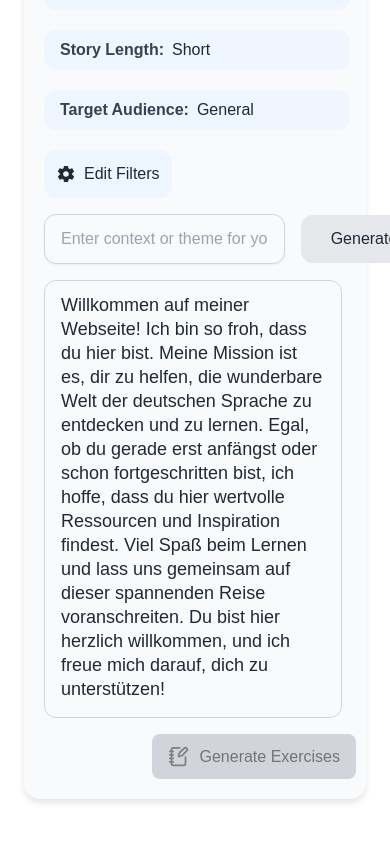
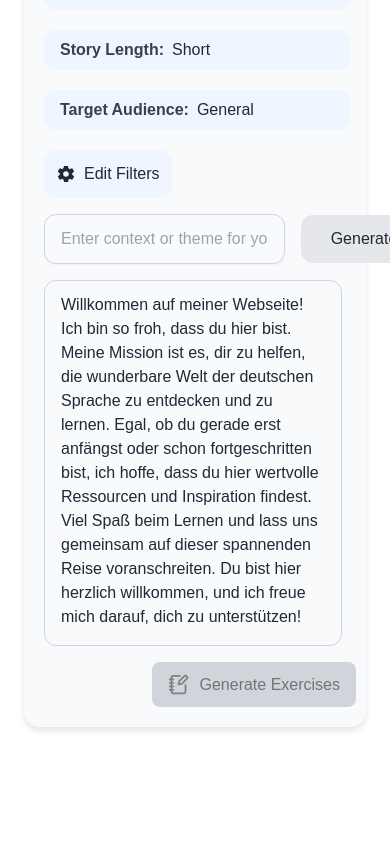
Before and after one commit to Mustapha-1610/FluentTales, a Next.js app: page /en in a window 390 px wide. Shown: the part 1203-2044 px from the top of the page. Built offline with nearby package versions, Linux system fonts and the light colour scheme.

Commit message:
first design improvements for mobile screens

```diff
--- a/src/app/[locale]/Components/GeneratedStoryContainer.tsx
+++ b/src/app/[locale]/Components/GeneratedStoryContainer.tsx
@@ -121,10 +121,10 @@ const GeneratedStory: React.FC<Props> = ({ story, isLoading }) => {
   }, []);
 
   return (
-    <>
+    <div>
       <div
         ref={containerRef}
-        className="relative self-start px-4 pt-3 pb-4 mt-4 mr-6 text-lg leading-6 flex-grow text-gray-800 dark:bg-gray-600 dark:text-gray-200 rounded-xl border border-solid bg-gray-50 dark:border-gray-500 border-gray-300"
+        className="relative self-start px-4 pt-3 pb-4 mt-4 mr-6 text-lg max-md:text-base leading-6 flex-grow text-gray-800 dark:bg-gray-600 dark:text-gray-200 rounded-xl border border-solid bg-gray-50 dark:border-gray-500 border-gray-300"
       >
         {isLoading && (
           <div className="absolute inset-0 flex items-center justify-center bg-white bg-opacity-75 rounded-xl">
@@ -182,7 +182,7 @@ const GeneratedStory: React.FC<Props> = ({ story, isLoading }) => {
           )}
         </div>
       )}
-    </>
+    </div>
   );
 };
 
--- a/src/app/[locale]/layout.tsx
+++ b/src/app/[locale]/layout.tsx
@@ -27,7 +27,7 @@ export default async function RootLayout({
   return (
     <html lang={locale}>
       <NextIntlClientProvider messages={messages}>
-        <body className="overflow-x-hidden">{children}</body>
+        <body className=" overflow-auto">{children}</body>
       </NextIntlClientProvider>
     </html>
   );
```
